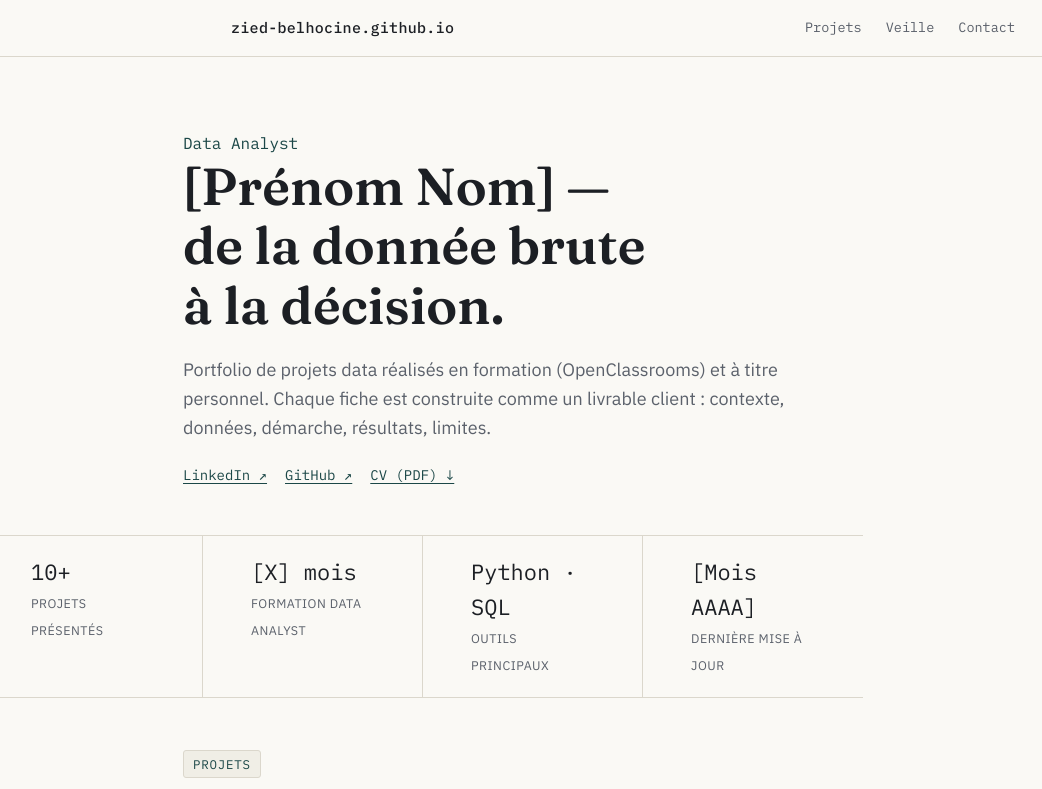
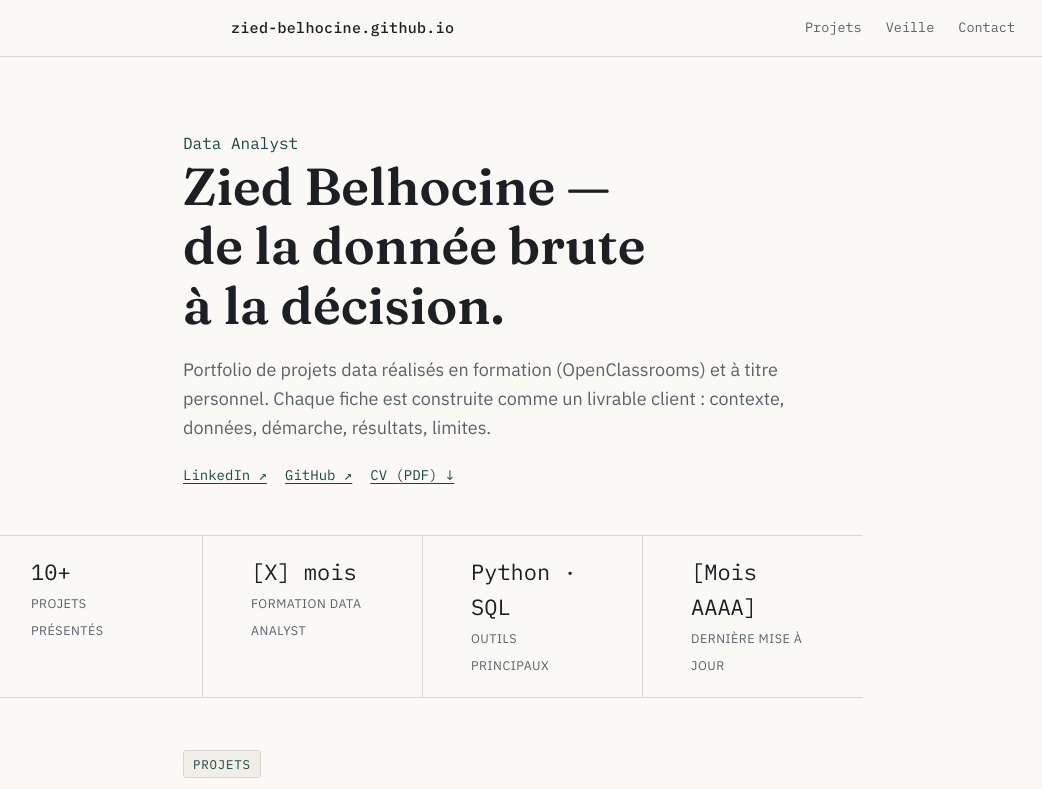
Before and after one commit to ziedbelhocine/ziedbelhocine.github.io, a plain HTML site: page index.html in a window 1280 px wide. Shown: the top 789 px of the page, without its empty margins (17-1059 px from the left). Drawn offline with Linux system fonts and the light colour scheme.

Commit message:
Update hero section with name Zied Belhocine

```diff
--- a/index.html
+++ b/index.html
@@ -27,7 +27,7 @@
   <!-- ============ HERO ============ -->
   <section class="hero wrap">
     <span class="role">Data Analyst</span>
-    <h1>[Prénom Nom] — de la donnée brute à la décision.</h1>
+    <h1>Zied Belhocine — de la donnée brute à la décision.</h1>
     <p class="lede">
       Portfolio de projets data réalisés en formation (OpenClassrooms) et à titre
       personnel. Chaque fiche est construite comme un livrable client : contexte,
```
